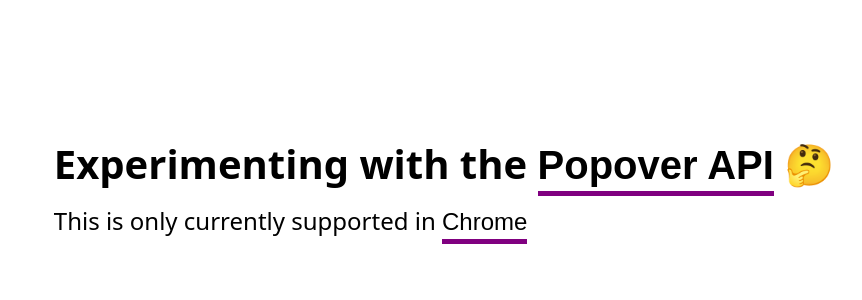
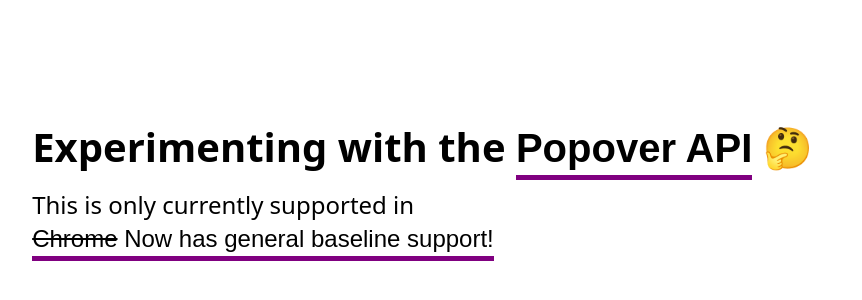
Before and after one commit to ash-morris/experimental, a plain HTML site: page popover/index.html in a window 1280 px wide. Shown: the part 210-510 px from the top of the page, without its empty margins (196-1058 px from the left). Drawn offline with Linux system fonts and the light colour scheme.

Commit message:
fix: update to baseline support

```diff
--- a/popover/index.html
+++ b/popover/index.html
@@ -101,7 +101,7 @@
             data-popover-name="browser-support"
             popovertarget="browser-support"
           >
-            Chrome
+            <s>Chrome</s> Now has general baseline support!
           </button>
         </h2>
       </div>
```
